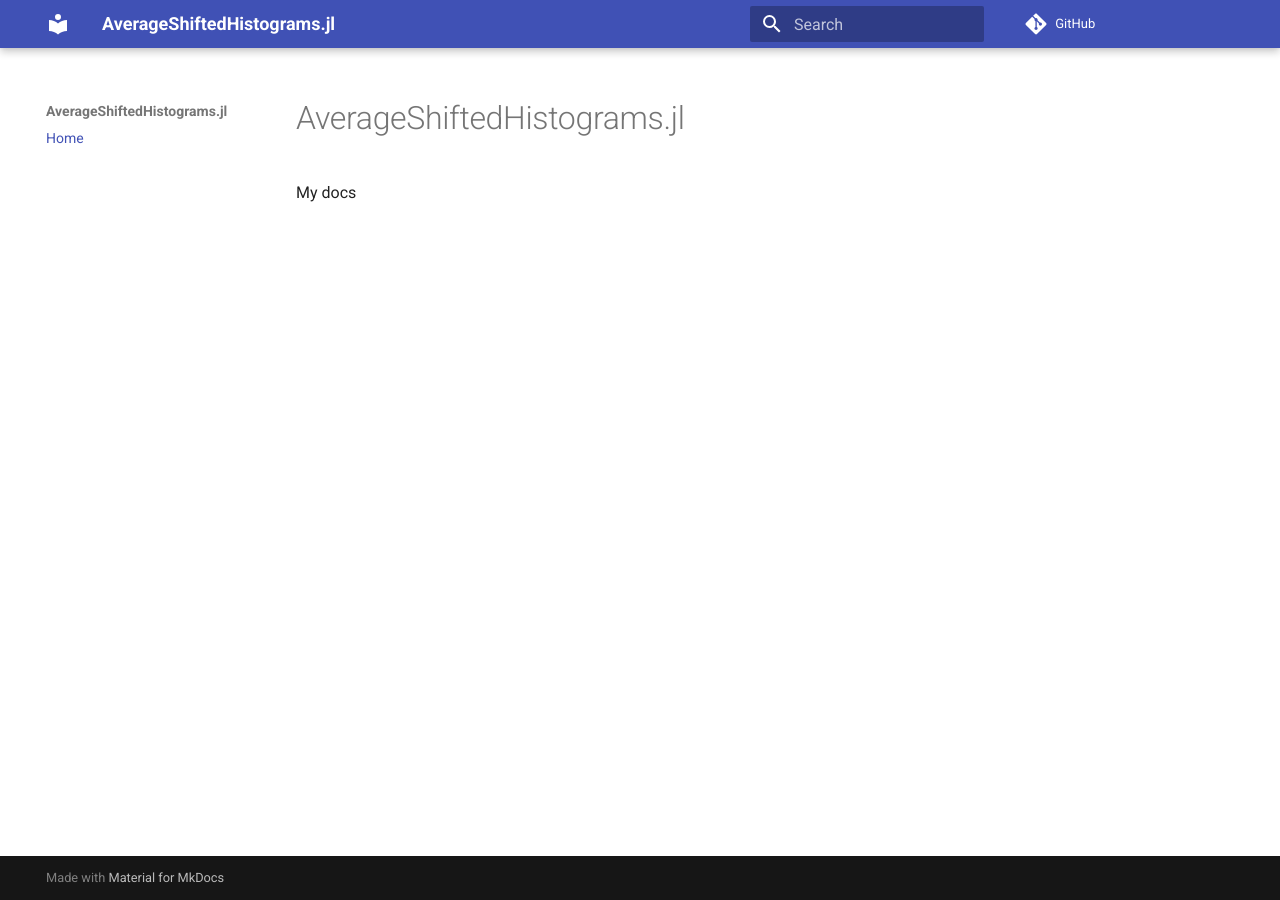
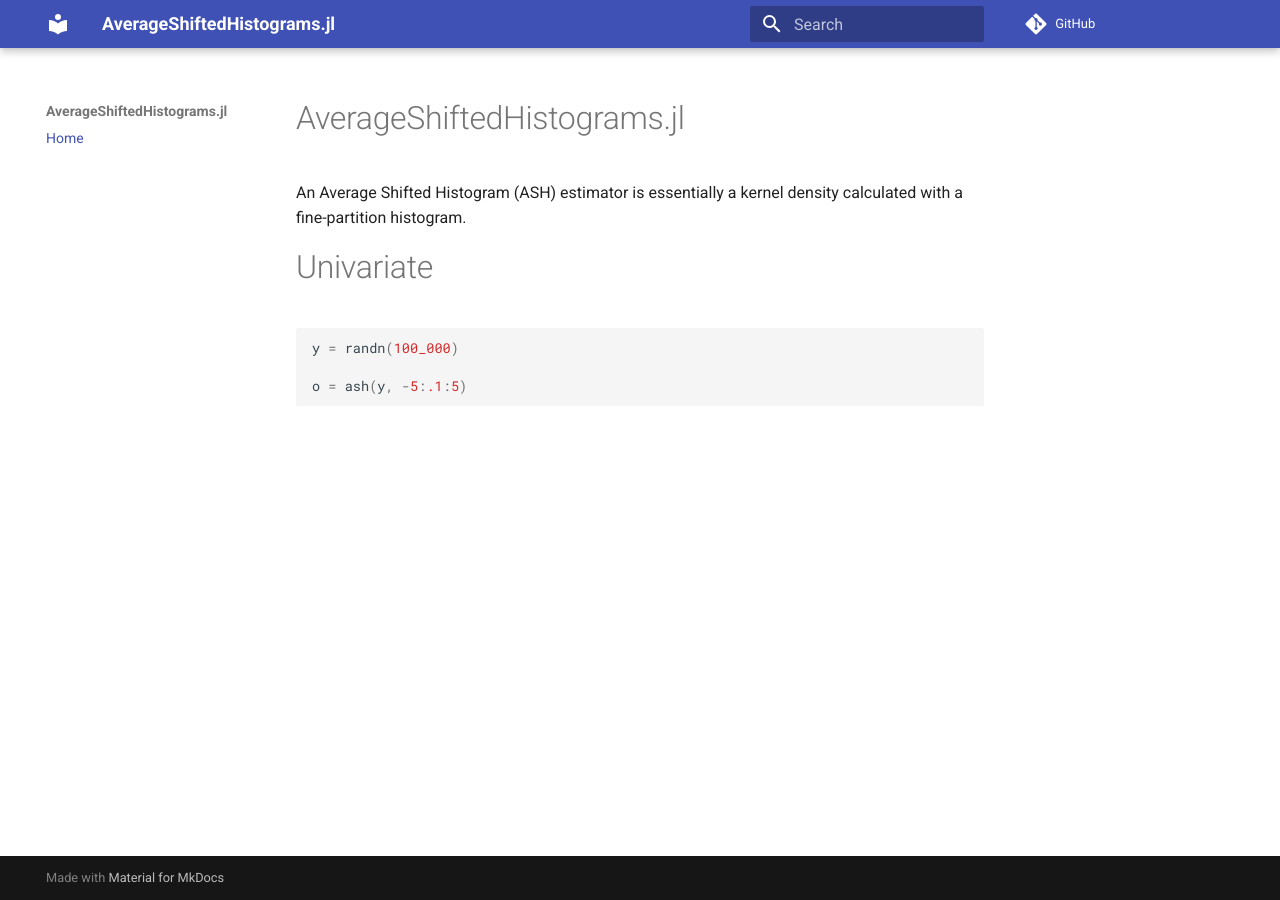
Before and after one commit to joshday/AverageShiftedHistograms.jl, an MkDocs documentation site: the page built from docs/index.md, in a window 1280 px wide. Built offline with MkDocs 1.6.1 and Material for MkDocs 9.7.7, drawn with Linux system fonts in a browser that asks for light colours; comment, search, counter and statistics services are not loaded; old or Windows-style settings are respelled for this version of MkDocs.

````diff
--- a/docs/index.md
+++ b/docs/index.md
@@ -1,4 +1,16 @@
 # AverageShiftedHistograms.jl
 
 
-My docs
+An Average Shifted Histogram (ASH) estimator is essentially a kernel density calculated
+with a fine-partition histogram.
+
+
+
+# Univariate
+
+```julia
+y = randn(100_000)
+
+o = ash(y, -5:.1:5)
+
+```
````
Also changed, not shown: 1 other file.
